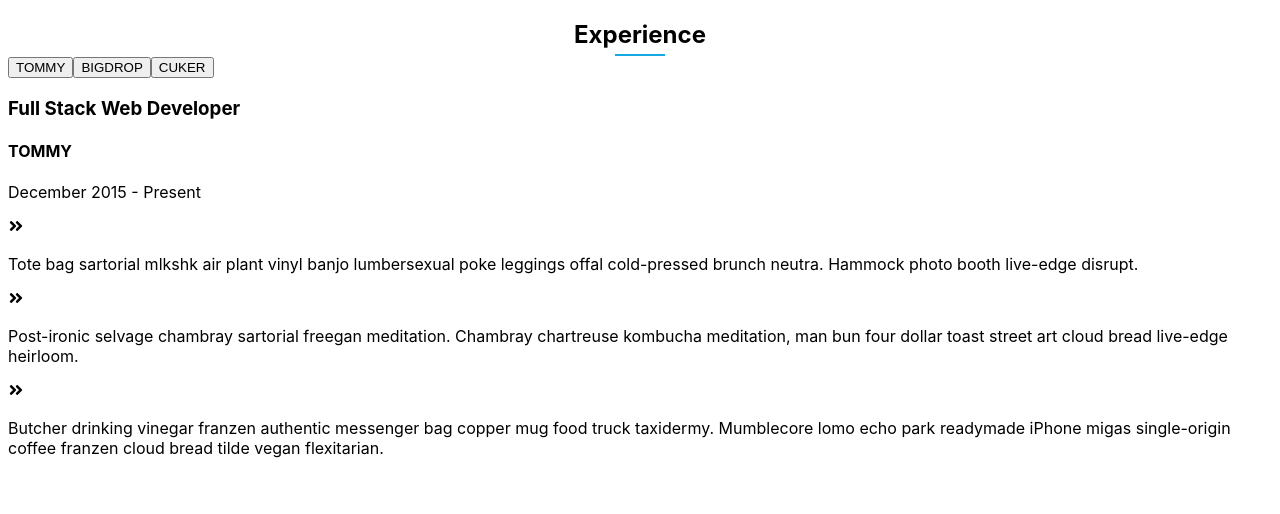
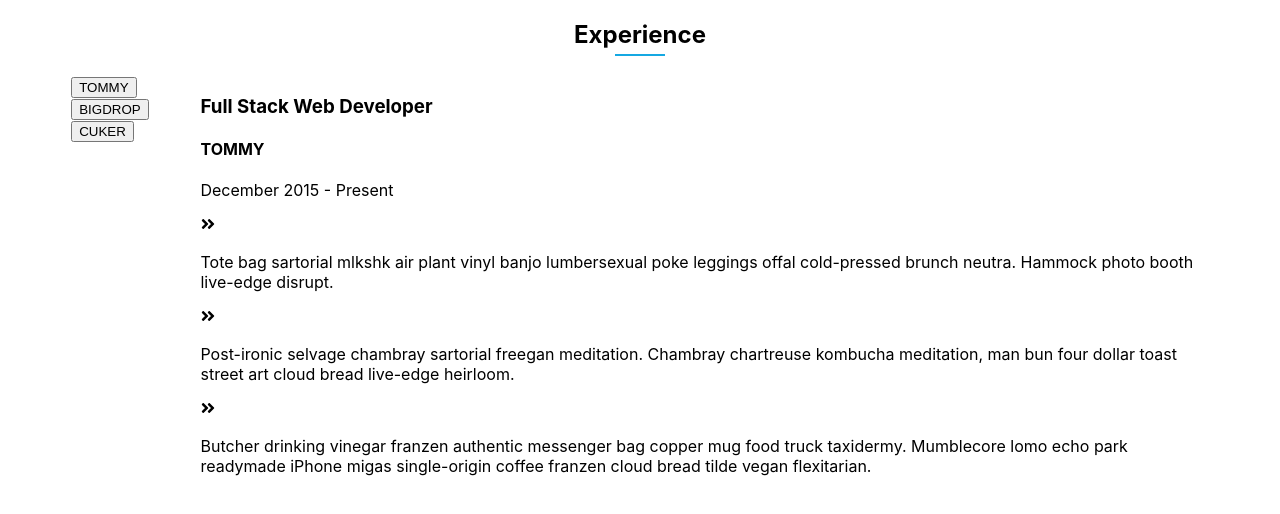
Before and after one commit to LaurenCummings/tab-project, a React (Vite) app: page / in a window 1280 px wide. Shown: the top 514 px of the page. Built offline with nearby package versions, Linux system fonts and the light colour scheme.

Commit message:
centered jobs info and changed display so buttons are on the side

```diff
--- a/src/App.css
+++ b/src/App.css
@@ -14,3 +14,9 @@
     width: 50px;
     margin: 0 auto;
 }
+
+.jobs-center {
+    display: flex;
+    margin: 20px auto;
+    width: 90%;
+}
```
